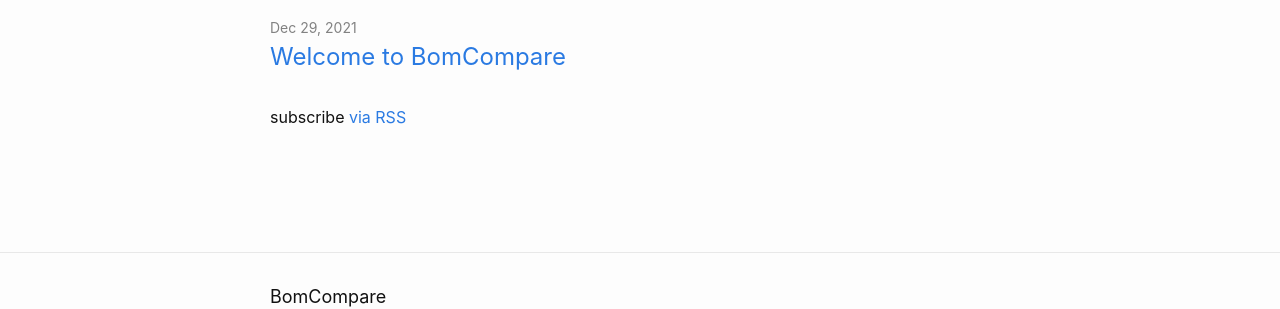
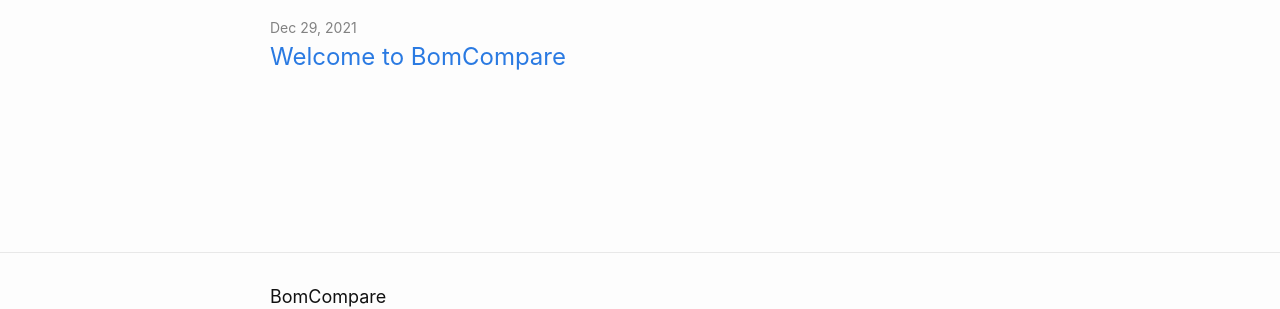
Before and after one commit to UzielProjects/BomCompare, a Jekyll site: the page built from index.markdown, in a window 1280 px wide. Shown: the part 470-779 px from the top of the page. Built offline with Jekyll 4.4.1, drawn with Linux system fonts in a browser that asks for light colours.

Commit message:
Removed RSS

```diff
--- a/_layouts/home.html
+++ b/_layouts/home.html
@@ -5,30 +5,24 @@ layout: default
 <div class="home">
   {%- if page.title -%}
   <h1 class="page-heading">{{ page.title }}</h1>
-  {%- endif -%}
-
-  {{ content }}
-
-  {%- if site.posts.size > 0 -%}
+  {%- endif -%} {{ content }} {%- if site.posts.size > 0 -%}
   <h2 class="post-list-heading">{{ page.list_title | default: "Posts" }}</h2>
   <ul class="post-list">
     {%- for post in site.posts -%}
     <li>
-        {%- assign date_format = site.minima.date_format | default: "%b %-d, %Y" -%}
+      {%- assign date_format = site.minima.date_format | default: "%b %-d, %Y"
+      -%}
       <span class="post-meta">{{ post.date | date: date_format }}</span>
       <h3>
         <a class="post-link" href="{{ post.url | relative_url }}">
           {{ post.title | escape }}
         </a>
       </h3>
-        {%- if site.show_excerpts -%}
-          {{ post.excerpt }}
-        {%- endif -%}
+      {%- if site.show_excerpts -%} {{ post.excerpt }} {%- endif -%}
     </li>
     {%- endfor -%}
   </ul>
 
-    <p class="rss-subscribe">subscribe <a href="{{ "/feed.xml" | relative_url }}">via RSS</a></p>
+  <!-- <p class="rss-subscribe">subscribe <a href="{{ "/feed.xml" | relative_url }}>via RSS</a></p> -->
   {%- endif -%}
-
 </div>
```
Lines whose indentation alone changed are shown as unchanged.
